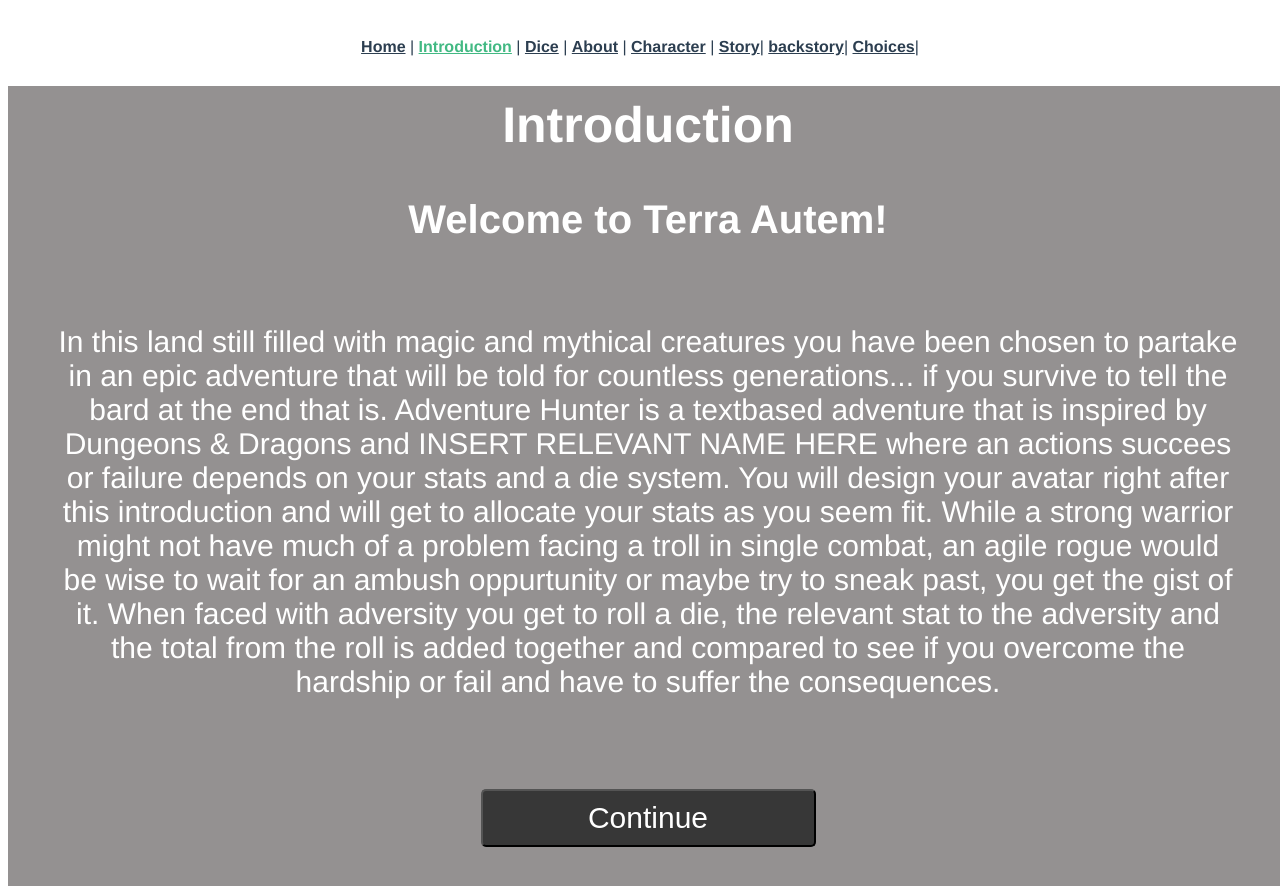
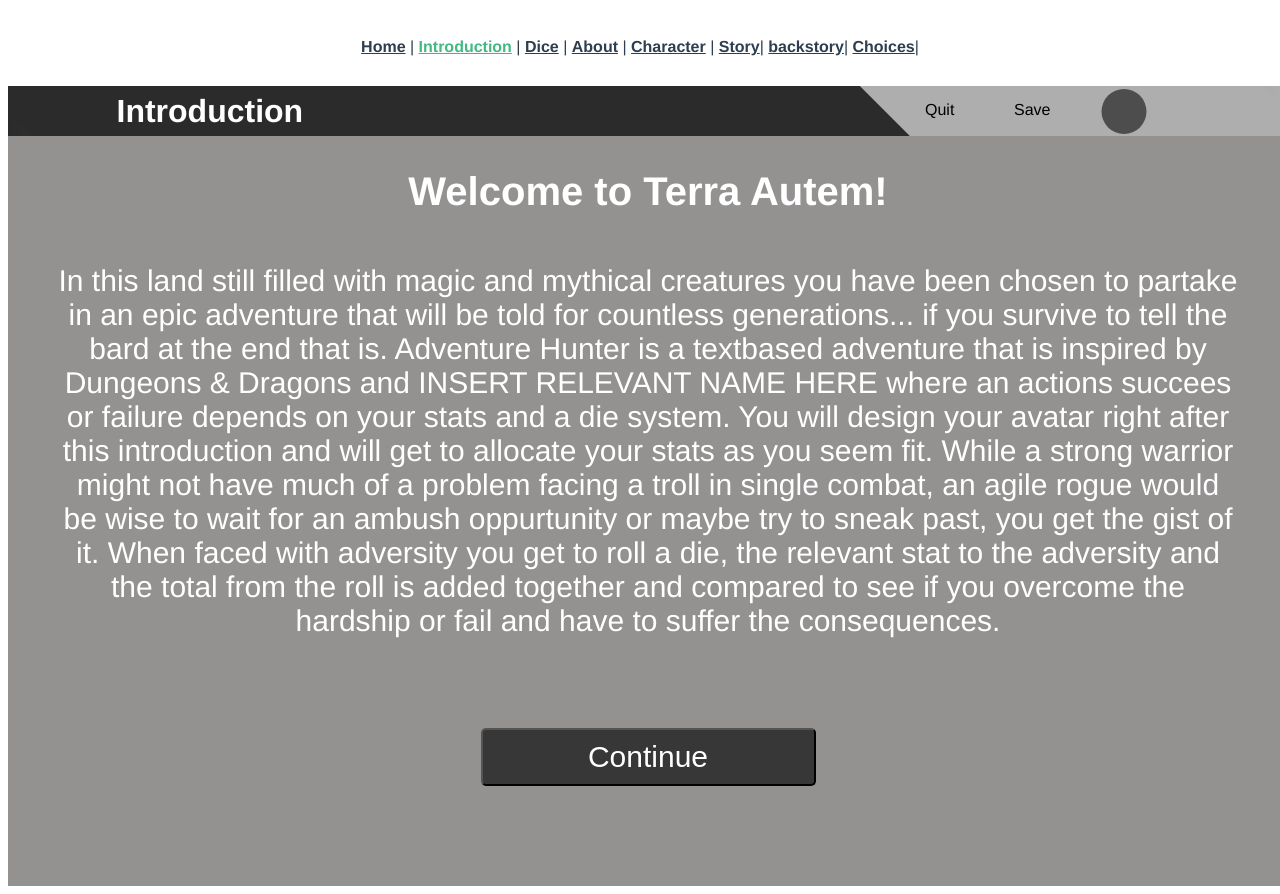
Before and after one commit to crashDeltaGbg/grupparbeteVueCli, a Vue app: page /#/introduction in a window 1280 px wide. Built offline with nearby package versions, Linux system fonts and the light colour scheme.

Commit message:
Added navbar to introduction page

```diff
--- a/src/views/Introduction.vue
+++ b/src/views/Introduction.vue
@@ -1,31 +1,36 @@
 <template>
   <div id="intro">
-    <h1>Introduction</h1>
-    <h2>Welcome to Terra Autem!</h2>
-    <p>
-      In this land still filled with magic and mythical creatures you have been
-      chosen to partake in an epic adventure that will be told for countless
-      generations... if you survive to tell the bard at the end that is.
-      Adventure Hunter is a textbased adventure that is inspired by Dungeons
-      &amp; Dragons and INSERT RELEVANT NAME HERE where an actions succees or
-      failure depends on your stats and a die system. You will design your
-      avatar right after this introduction and will get to allocate your stats
-      as you seem fit. While a strong warrior might not have much of a problem
-      facing a troll in single combat, an agile rogue would be wise to wait for
-      an ambush oppurtunity or maybe try to sneak past, you get the gist of it.
-      When faced with adversity you get to roll a die, the relevant stat to the
-      adversity and the total from the roll is added together and compared to
-      see if you overcome the hardship or fail and have to suffer the
-      consequences.
-    </p>
-    <button @click="continueStory($event)">Continue</button>
+    <Navbar title="Introduction"></Navbar>
+    <div>
+      <h2>Welcome to Terra Autem!</h2>
+      <p>
+        In this land still filled with magic and mythical creatures you have
+        been chosen to partake in an epic adventure that will be told for
+        countless generations... if you survive to tell the bard at the end that
+        is. Adventure Hunter is a textbased adventure that is inspired by
+        Dungeons &amp; Dragons and INSERT RELEVANT NAME HERE where an actions
+        succees or failure depends on your stats and a die system. You will
+        design your avatar right after this introduction and will get to
+        allocate your stats as you seem fit. While a strong warrior might not
+        have much of a problem facing a troll in single combat, an agile rogue
+        would be wise to wait for an ambush oppurtunity or maybe try to sneak
+        past, you get the gist of it. When faced with adversity you get to roll
+        a die, the relevant stat to the adversity and the total from the roll is
+        added together and compared to see if you overcome the hardship or fail
+        and have to suffer the consequences.
+      </p>
+      <button @click="continueStory()">Continue</button>
+    </div>
   </div>
 </template>
 
 <script>
+  import Navbar from '@/components/Navbar.vue'
   export default {
     name: 'Introduction',
-    components: {},
+    components: {
+      Navbar
+    },
     methods: {
       continueStory() {
         this.$router.push({ path: 'character' })
@@ -37,19 +42,11 @@
 <style lang="scss">
   #intro {
     width: 100vw;
-    height: 100vh;
-    display: flex;
-    flex-direction: column;
+    min-height: 100vh;
     background: #949191;
     overflow-x: hidden;
     padding: 0;
     margin: 0;
-
-    h1 {
-      font-size: 50px;
-      color: #fff;
-      margin: 10px;
-    }
 
     h2 {
       font-size: 40px;
```
